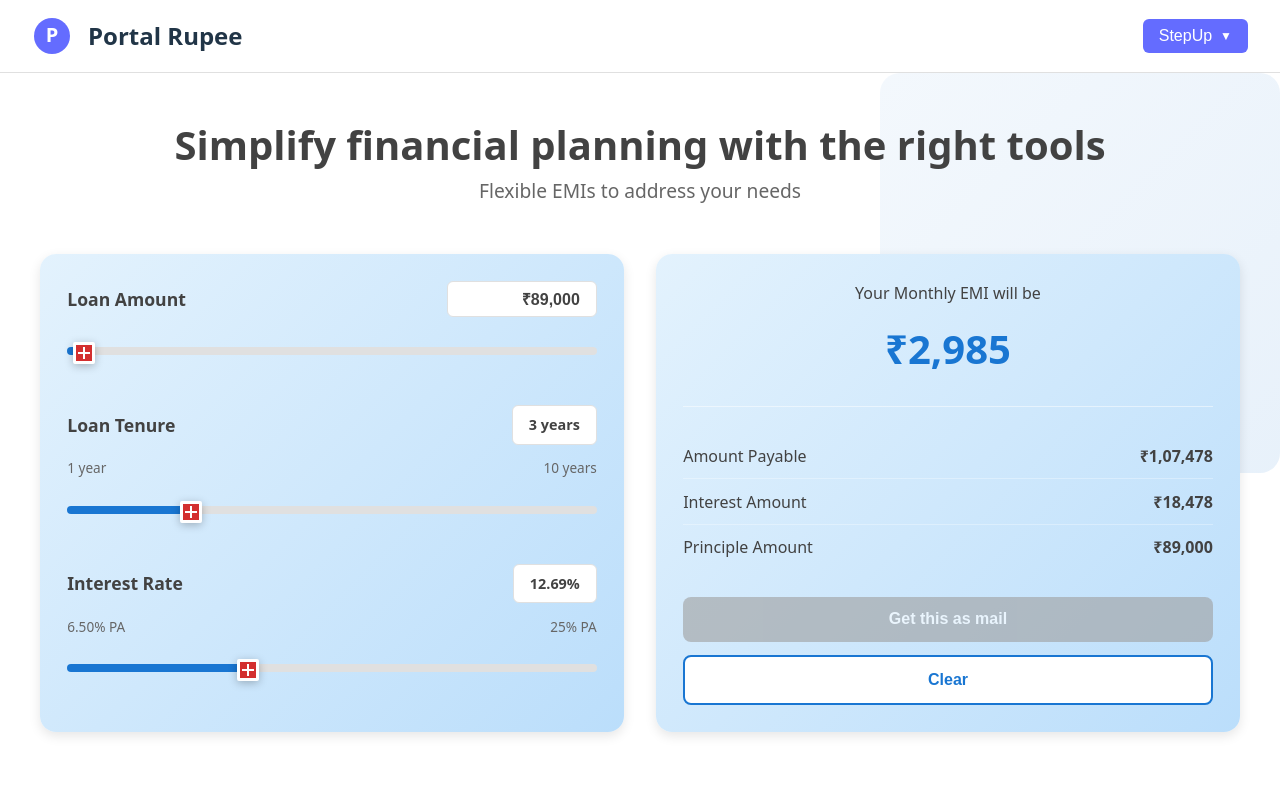
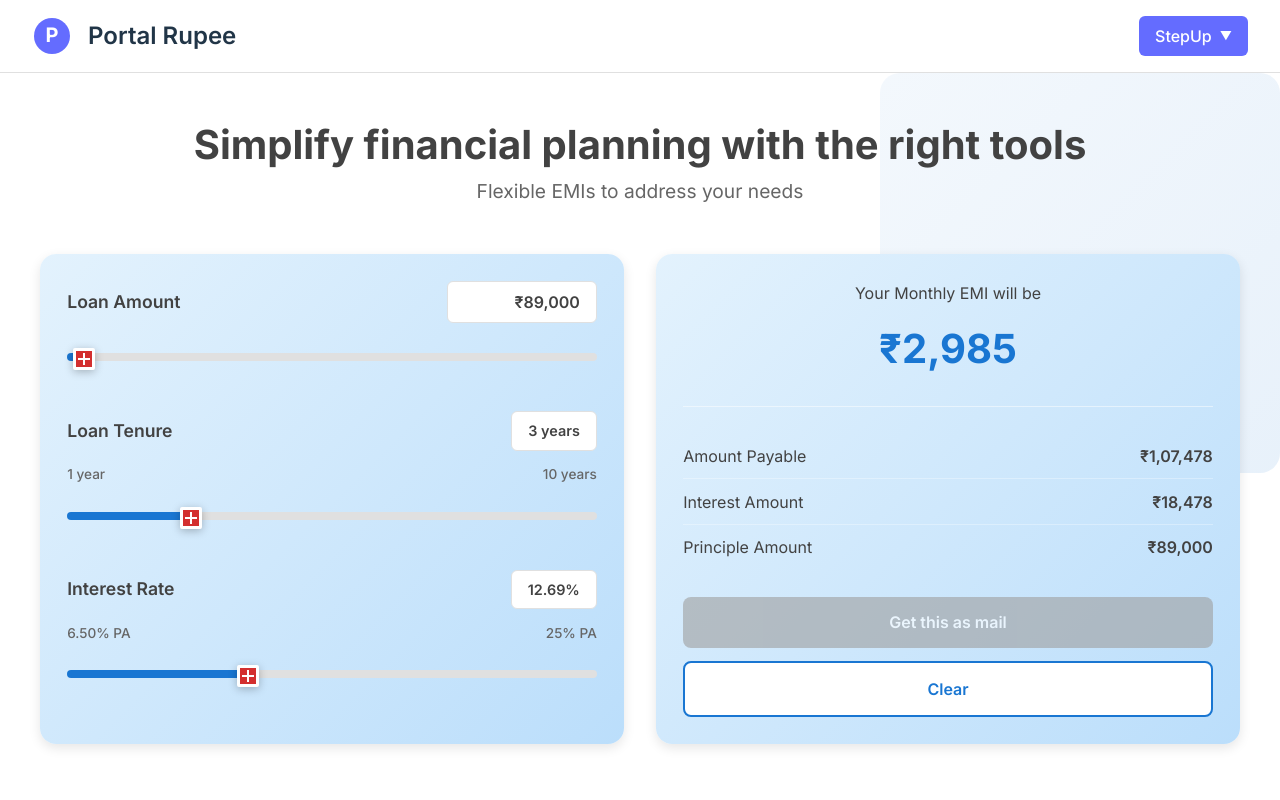
Before and after one commit to rishi-tiwari023/portalrupee, a React app in the folder frontend/: page / in a window 1280 px wide. Shown: the top 800 px of the page. Built offline with nearby package versions, Linux system fonts and the light colour scheme; the HTML template or start-up script is replaced by a standard one.

Commit message:
style: configure global theming, inter font, and tailwind v4

```diff
--- a/frontend/src/index.css
+++ b/frontend/src/index.css
@@ -1,8 +1,18 @@
-@tailwind base;
-@tailwind components;
-@tailwind utilities;
+@import url('https://fonts.googleapis.com/css2?family=Inter:wght@300;400;500;600;700&display=swap');
+
+@import "tailwindcss";
 
 @layer base {
+  :root {
+    --color-primary: #4F46E5;
+    --color-primary-light: #818CF8;
+    --color-secondary: #06B6D4;
+    --color-bg: #F8FAFC;
+    --color-card: #FFFFFF;
+    --color-text-main: #0F172A;
+    --color-text-muted: #64748B;
+  }
+
   * {
     margin: 0;
     padding: 0;
@@ -10,14 +20,17 @@
   }
 
   body {
-    font-family: system-ui, -apple-system, BlinkMacSystemFont, 'Segoe UI', Roboto, Oxygen, Ubuntu, Cantarell, sans-serif;
+    font-family: 'Inter', system-ui, -apple-system, BlinkMacSystemFont, 'Segoe UI', Roboto, Oxygen, Ubuntu, Cantarell, sans-serif;
     line-height: 1.5;
-    color: #213547;
-    background-color: #ffffff;
+    color: var(--color-text-main);
+    background-color: var(--color-bg);
+    -webkit-font-smoothing: antialiased;
   }
 
   #root {
     min-height: 100vh;
+    display: flex;
+    flex-direction: column;
   }
 }
 
@@ -25,4 +38,16 @@
   .char {
     @apply inline-block;
   }
+
+  .glass {
+    @apply bg-white/70 backdrop-blur-md border border-white/20 shadow-sm;
+  }
+
+  .premium-card {
+    @apply bg-white rounded-2xl shadow-[0_4px_24px_rgba(0,0,0,0.04)] border border-slate-100 transition-all duration-300 hover:shadow-[0_8px_32px_rgba(79,70,229,0.08)] hover:-translate-y-1;
+  }
+
+  .text-gradient {
+    @apply bg-gradient-to-r from-indigo-600 to-cyan-500 bg-clip-text text-transparent;
+  }
 }
```
